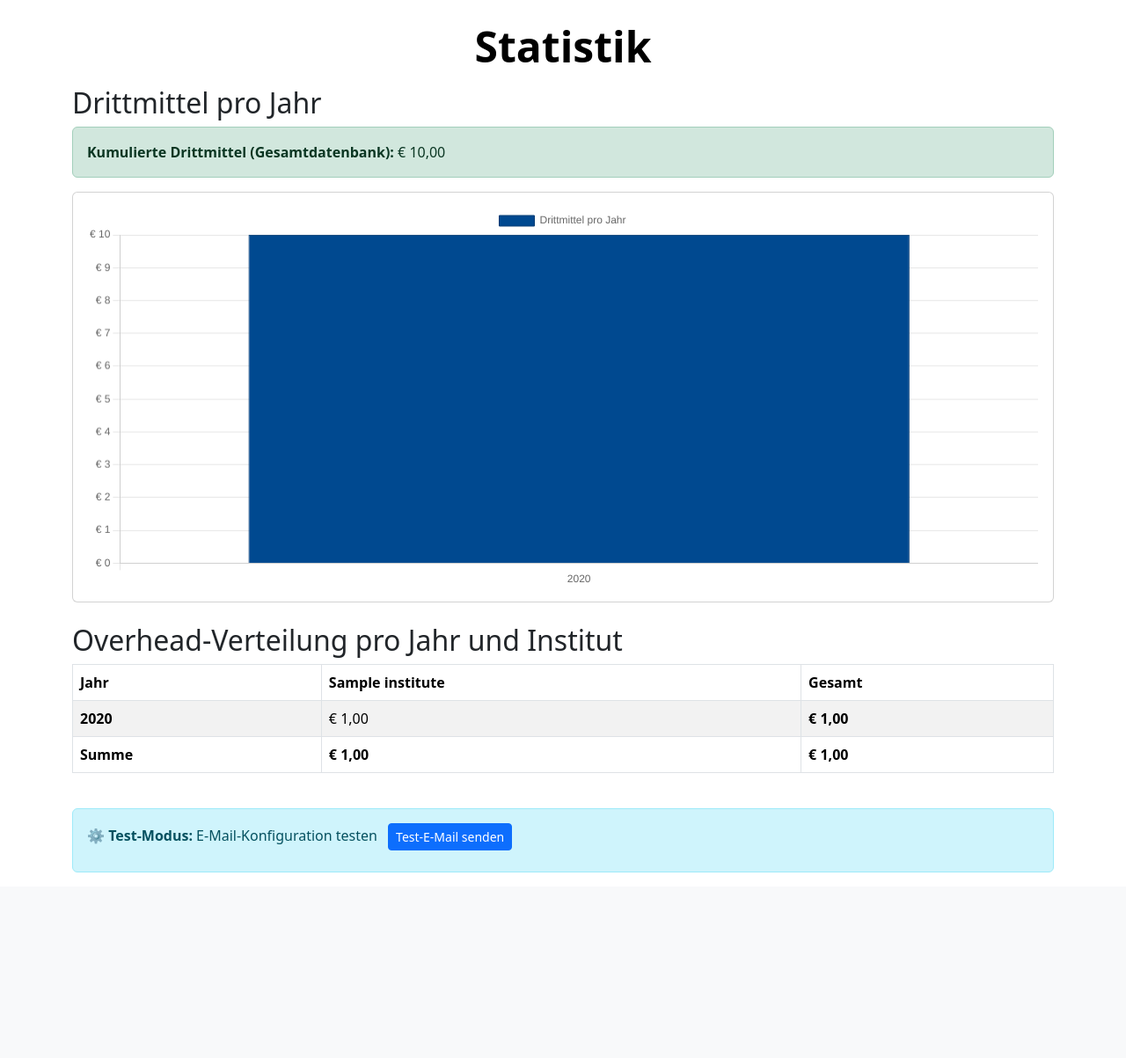
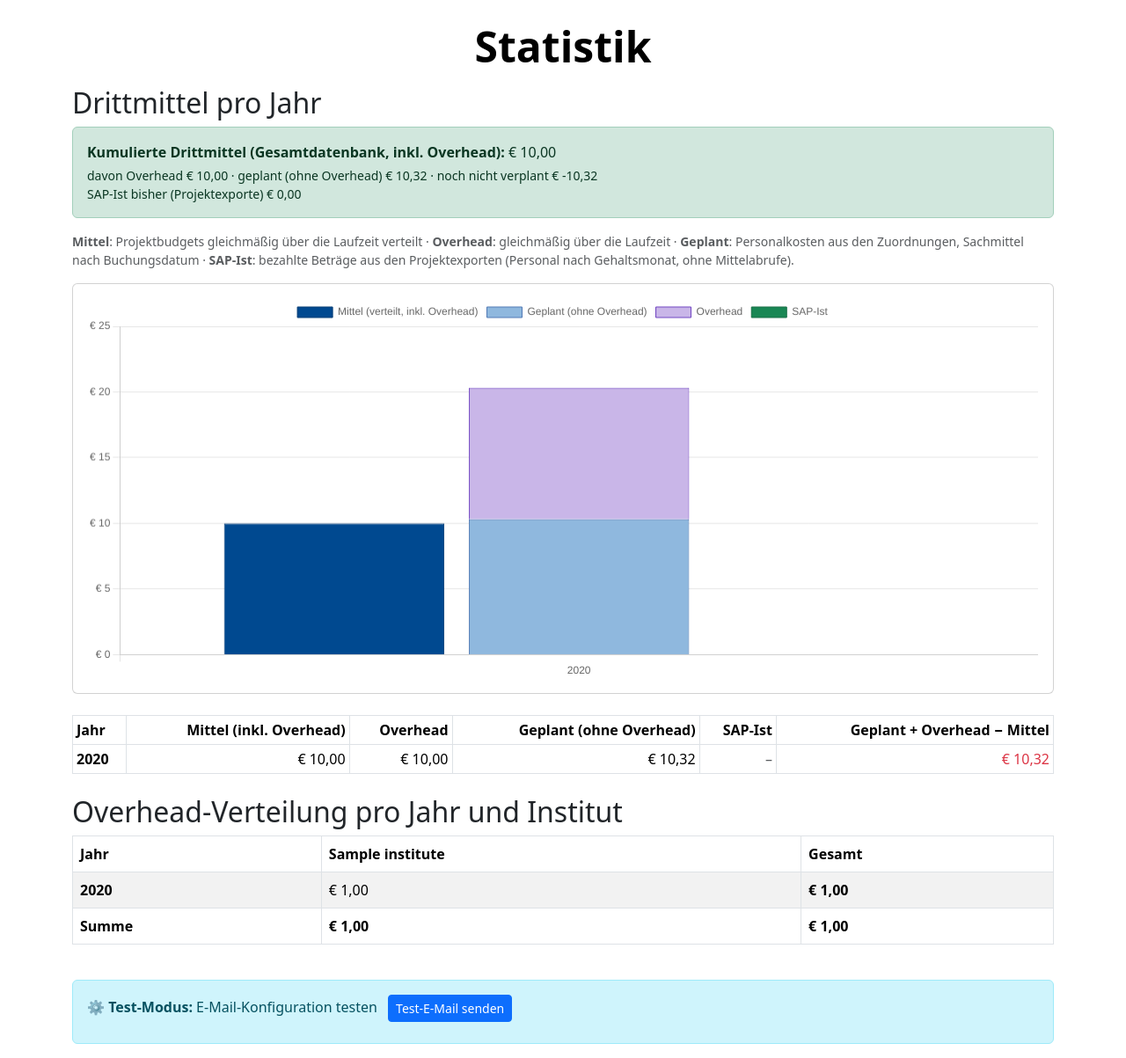
Before and after one commit to wallento/researchgroupplanner, a Django app: page /statistics/ in a window 1280 px wide. Shown: the part 56-1259 px from the top of the page at 88% size. Before the commit the page ends 1048 px from the top, so only its background shows below. Run offline with Django 5.2, Linux system fonts and the light colour scheme; a user stored in the database is signed in; tables that the repository leaves empty hold one stand-in row (values such as "Sample post"); data that the repository does not hold is empty; some libraries are stand-ins or nearby versions.

Commit message:
Statistik: Mittel, Planung, Overhead und SAP-Ist je Jahr
The statistics page compares per year the spread funds (incl. overhead)
with the planned costs (without overhead), the overhead and the SAP
actuals from the project exports, and splits the cumulative funds into
overhead, planned and not yet planned.

Co-Authored-By: Claude Opus 5.5 <noreply@anthropic.com>

```diff
--- a/controlling/templates/controlling/statistics.html
+++ b/controlling/templates/controlling/statistics.html
@@ -8,15 +8,58 @@
 <h2 class="mt-3">Drittmittel pro Jahr</h2>
 
 <div class="alert alert-success" role="alert">
-    <strong>Kumulierte Drittmittel (Gesamtdatenbank):</strong>
+    <strong>Kumulierte Drittmittel (Gesamtdatenbank, inkl. Overhead):</strong>
     €&nbsp;{{ statistics_total_third_party_funds }}
+    <div class="small mt-1">
+        davon Overhead €&nbsp;{{ funds_split.overhead }} ·
+        geplant (ohne Overhead) €&nbsp;{{ funds_split.planned }} ·
+        noch nicht verplant €&nbsp;{{ funds_split.unplanned }}
+        <br>SAP-Ist bisher (Projektexporte) €&nbsp;{{ funds_split.actual }}
+    </div>
 </div>
+
+<p class="text-muted small">
+    <strong>Mittel</strong>: Projektbudgets gleichmäßig über die Laufzeit verteilt ·
+    <strong>Overhead</strong>: gleichmäßig über die Laufzeit ·
+    <strong>Geplant</strong>: Personalkosten aus den Zuordnungen, Sachmittel nach Buchungsdatum ·
+    <strong>SAP-Ist</strong>: bezahlte Beträge aus den Projektexporten (Personal nach Gehaltsmonat, ohne Mittelabrufe).
+</p>
 
 <div class="card mb-4">
     <div class="card-body">
         <canvas id="thirdPartyFundsChart" height="120"></canvas>
     </div>
 </div>
+
+<table class="table table-bordered table-sm">
+    <thead>
+        <tr>
+            <th>Jahr</th>
+            <th class="text-end">Mittel (inkl. Overhead)</th>
+            <th class="text-end">Overhead</th>
+            <th class="text-end">Geplant (ohne Overhead)</th>
+            <th class="text-end">SAP-Ist</th>
+            <th class="text-end">Geplant + Overhead − Mittel</th>
+        </tr>
+    </thead>
+    <tbody>
+        {% for row in comparison_rows %}
+            <tr>
+                <th scope="row">{{ row.year }}</th>
+                <td class="text-end">€&nbsp;{{ row.funds }}</td>
+                <td class="text-end">€&nbsp;{{ row.overhead }}</td>
+                <td class="text-end">€&nbsp;{{ row.planned }}</td>
+                <td class="text-end">{% if row.actual is not None %}€&nbsp;{{ row.actual }}{% else %}<span class="text-muted">–</span>{% endif %}</td>
+                <td class="text-end{% if row.difference > 0 %} text-danger{% endif %}">€&nbsp;{{ row.difference }}</td>
+            </tr>
+        {% endfor %}
+    </tbody>
+</table>
+{{ comparison_years|json_script:"stats-comparison-years" }}
+{{ comparison_funds|json_script:"stats-comparison-funds" }}
+{{ comparison_planned|json_script:"stats-comparison-planned" }}
+{{ comparison_overhead|json_script:"stats-comparison-overhead" }}
+{{ comparison_actual|json_script:"stats-comparison-actual" }}
 
 {% if OVERHEAD_SPLIT_ENABLED %}
     <h2 class="mt-4">Overhead-Verteilung pro Jahr und Institut</h2>
@@ -158,8 +201,11 @@
 <script src="{% static 'vendor/chartjs/chart.umd.js' %}"></script>
 <script>
     (function () {
-        var years = JSON.parse(document.getElementById('stats-years').textContent);
-        var yearlyValues = JSON.parse(document.getElementById('stats-yearly-values').textContent);
+        var years = JSON.parse(document.getElementById('stats-comparison-years').textContent);
+        var yearlyValues = JSON.parse(document.getElementById('stats-comparison-funds').textContent);
+        var plannedValues = JSON.parse(document.getElementById('stats-comparison-planned').textContent);
+        var overheadValues = JSON.parse(document.getElementById('stats-comparison-overhead').textContent);
+        var actualValues = JSON.parse(document.getElementById('stats-comparison-actual').textContent);
 
         var canvas = document.getElementById('thirdPartyFundsChart');
         if (!canvas || !years.length) {
@@ -172,11 +218,42 @@
                 datasets: [
                     {
                         type: 'bar',
-                        label: 'Drittmittel pro Jahr',
+                        label: 'Mittel (verteilt, inkl. Overhead)',
                         data: yearlyValues,
                         backgroundColor: '#004990',
                         borderColor: '#003a73',
                         borderWidth: 1,
+                        stack: 'funds',
+                        yAxisID: 'y',
+                    },
+                    {
+                        type: 'bar',
+                        label: 'Geplant (ohne Overhead)',
+                        data: plannedValues,
+                        backgroundColor: '#8fb8de',
+                        borderColor: '#4e78b4',
+                        borderWidth: 1,
+                        stack: 'planned',
+                        yAxisID: 'y',
+                    },
+                    {
+                        type: 'bar',
+                        label: 'Overhead',
+                        data: overheadValues,
+                        backgroundColor: '#c9b6e8',
+                        borderColor: '#6f42c1',
+                        borderWidth: 1,
+                        stack: 'planned',
+                        yAxisID: 'y',
+                    },
+                    {
+                        type: 'bar',
+                        label: 'SAP-Ist',
+                        data: actualValues,
+                        backgroundColor: '#198754',
+                        borderColor: '#146c43',
+                        borderWidth: 1,
+                        stack: 'actual',
                         yAxisID: 'y',
                     }
                 ]
@@ -201,7 +278,11 @@
                     }
                 },
                 scales: {
+                    x: {
+                        stacked: true
+                    },
                     y: {
+                        stacked: true,
                         beginAtZero: true,
                         ticks: {
                             callback: function (value) {
--- a/controlling/views.py
+++ b/controlling/views.py
@@ -28,6 +28,7 @@ from django.views.decorators.http import require_POST
 from django.db.models import Sum
 
 from projects.utils import (
+    planned_expenses_by_year,
     project_budget_overview,
     calculate_salary_for_allocation,
 )
@@ -1022,7 +1023,43 @@ def statistics(request):
         ]
         overhead_overall_total = sum(overhead_totals_list, Decimal("0.00")).quantize(Decimal("0.01"))
 
+    # Funds (spread), planned expenses and SAP actuals per year side by side.
+    from sap_integration.crosscheck import sap_actuals_by_year
+
+    planned = planned_expenses_by_year(list(projects.prefetch_related("overheadbudgetitem_set")))
+    actuals = sap_actuals_by_year()
+    comparison_years = sorted(set(sorted_years) | set(planned) | set(actuals))
+    comparison_rows = []
+    empty = {"staff": Decimal("0.00"), "other": Decimal("0.00"), "overhead": Decimal("0.00")}
+    for year in comparison_years:
+        funds = yearly_totals.get(year, Decimal("0.00")).quantize(Decimal("0.01"))
+        parts = planned.get(year, empty)
+        planned_costs = parts["staff"] + parts["other"]
+        comparison_rows.append({
+            "year": year,
+            "funds": funds,
+            "overhead": parts["overhead"],
+            "planned": planned_costs,
+            "actual": actuals.get(year),
+            "difference": planned_costs + parts["overhead"] - funds,
+        })
+    overhead_total = sum((row["overhead"] for row in comparison_rows), Decimal("0.00"))
+    planned_total = sum((row["planned"] for row in comparison_rows), Decimal("0.00"))
+    funds_split = {
+        "overhead": overhead_total,
+        "planned": planned_total,
+        "actual": sum((row["actual"] or Decimal("0.00") for row in comparison_rows), Decimal("0.00")),
+        "unplanned": total_third_party_funds - overhead_total - planned_total,
+    }
+
     return render(request, "controlling/statistics.html", {
+        "comparison_rows": comparison_rows,
+        "comparison_years": comparison_years,
+        "comparison_funds": [float(row["funds"]) for row in comparison_rows],
+        "comparison_planned": [float(row["planned"]) for row in comparison_rows],
+        "comparison_overhead": [float(row["overhead"]) for row in comparison_rows],
+        "funds_split": funds_split,
+        "comparison_actual": [float(row["actual"] or 0) for row in comparison_rows],
         "statistics_years": sorted_years,
         "statistics_yearly_values": [float(value) for value in yearly_values],
         "statistics_cumulative_values": [float(value) for value in cumulative_values],
--- a/projects/utils.py
+++ b/projects/utils.py
@@ -242,3 +242,40 @@ def project_budget_overview(projects):
         )
     project_totals["other_percent"] = budget_usage_percent(project_totals["other_used"], project_totals["other"])
     return projects, project_totals
+
+
+def planned_expenses_by_year(projects) -> dict[str, dict[str, Decimal]]:
+    """Planned costs per calendar year, split into "staff", "other" and "overhead".
+
+    Staff from the allocations, other costs by transaction date. Overhead has
+    no dates of its own and is spread evenly over the project duration (incl.
+    extension), like the funds.
+    """
+    from .models import OtherBudgetItemTransaction
+
+    totals = {}
+
+    def add(year, amount, part):
+        parts = totals.setdefault(year, {"staff": Decimal("0.00"), "other": Decimal("0.00"), "overhead": Decimal("0.00")})
+        parts[part] += Decimal(amount)
+
+    project_ids = [project.id for project in projects]
+    for allocation in StaffFundingAllocation.objects.filter(budget_item__project_id__in=project_ids).select_related("employment"):
+        for month, amount in calculate_salary_for_allocation(allocation).months.items():
+            add(month[:4], amount, "staff")
+    for transaction in OtherBudgetItemTransaction.objects.filter(budget_item__project_id__in=project_ids):
+        add(str(transaction.date.year), transaction.amount, "other")
+    for project in projects:
+        overhead = sum((item.amount for item in project.overheadbudgetitem_set.all()), Decimal("0.00"))
+        end = project.get_effective_end_date()
+        months = (end.year - project.start_date.year) * 12 + (end.month - project.start_date.month) + 1
+        if not overhead or months <= 0:
+            continue
+        current = project.start_date.replace(day=1)
+        while current <= end.replace(day=1):
+            add(str(current.year), overhead / months, "overhead")
+            current += relativedelta(months=1)
+    return {
+        year: {part: amount.quantize(Decimal("0.01")) for part, amount in parts.items()}
+        for year, parts in totals.items()
+    }
--- a/sap_integration/crosscheck.py
+++ b/sap_integration/crosscheck.py
@@ -450,3 +450,27 @@ def _format_month_ranges(months):
                 continue
         ranges.append([month, month])
     return ", ".join(start if start == end else f"{start} – {end}" for start, end in ranges)
+
+
+def sap_actuals_by_year():
+    """Actual costs per calendar year from the latest import of each project fund (without income).
+
+    Staff payroll counts by salary month, other bookings by booking date.
+    """
+    from projects.models import SAPFund
+    from sap_integration.models import ACTUAL_VALUE_TYPES
+
+    totals = {}
+    for fund in SAPFund.objects.filter(project__isnull=False, sap_imports__isnull=False).distinct():
+        sap_import = fund.sap_imports.order_by("-imported_at").first()
+        for position in sap_import.positions.exclude(kind=SAPPositionKind.INCOME):
+            if position.kind == SAPPositionKind.STAFF and position.monthly_actuals:
+                entries = ((month[:4], amount) for month, amount in position.monthly_actuals.items())
+            else:
+                entries = (
+                    (b["date"][:4], b["amount"]) for b in position.bookings
+                    if b.get("value_type") in ACTUAL_VALUE_TYPES and b.get("date")
+                )
+            for year, amount in entries:
+                totals[year] = totals.get(year, Decimal("0.00")) + Decimal(amount)
+    return {year: amount.quantize(Decimal("0.01")) for year, amount in totals.items() if amount}
```
Also changed, not shown: sap_integration/test_transfers.py (+31 -0 lines).
